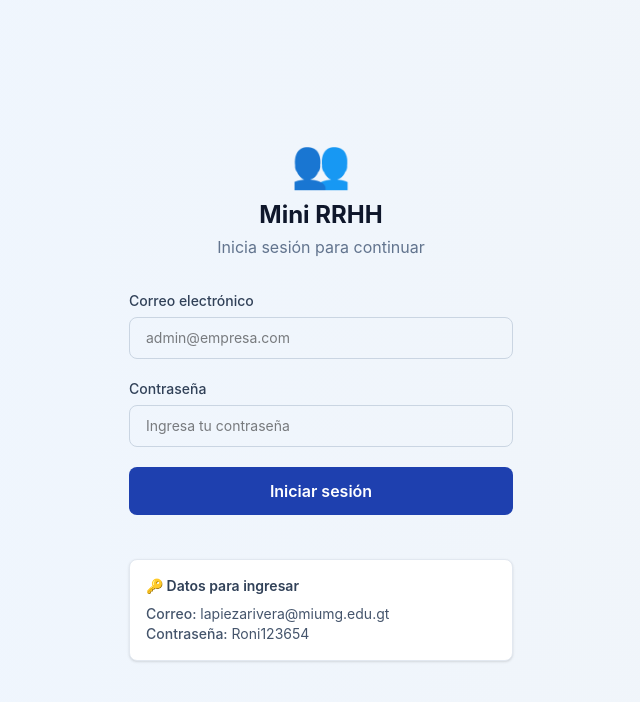
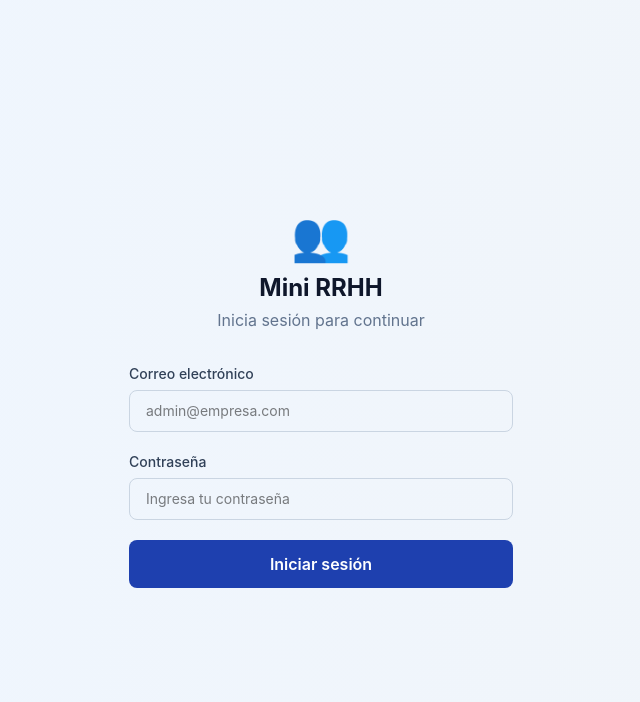
Before and after one commit to rrivera004/mini-rrhh, a React (Vite) app: page /login in a window 1280 px wide. Shown: the top 702 px of the page, without its empty margins (319-959 px from the left). Built offline with nearby package versions, Linux system fonts and the light colour scheme; no server answers.

Commit message:
fix: elimina credenciales visibles del login

```diff
--- a/src/pages/LoginPage.tsx
+++ b/src/pages/LoginPage.tsx
@@ -81,21 +81,7 @@ function LoginPage() {
   {isLoading ? 'Iniciando sesión...' : 'Iniciar sesión'}
 </button>
 
-<div className="mt-6 rounded-lg border border-slate-200 bg-white p-4 text-sm shadow-sm">
-  <p className="mb-2 font-semibold text-slate-700">
-    🔑 Datos para ingresar
-  </p>
 
-  <p className="text-slate-600">
-    <span className="font-medium">Correo:</span>{" "}
-    lapiezarivera@miumg.edu.gt
-  </p>
-
-  <p className="text-slate-600">
-    <span className="font-medium">Contraseña:</span>{" "}
-    Roni123654
-  </p>
-</div>
 
 </form>
 
```
